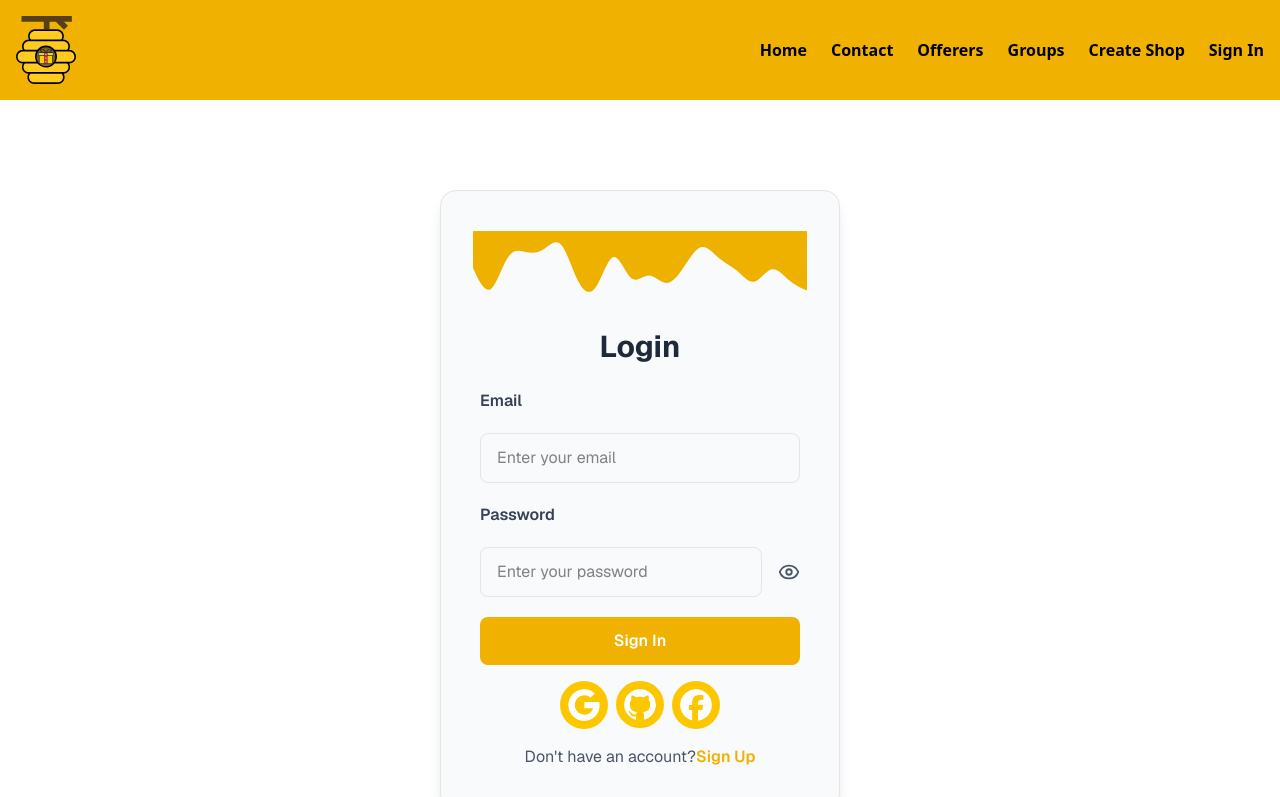
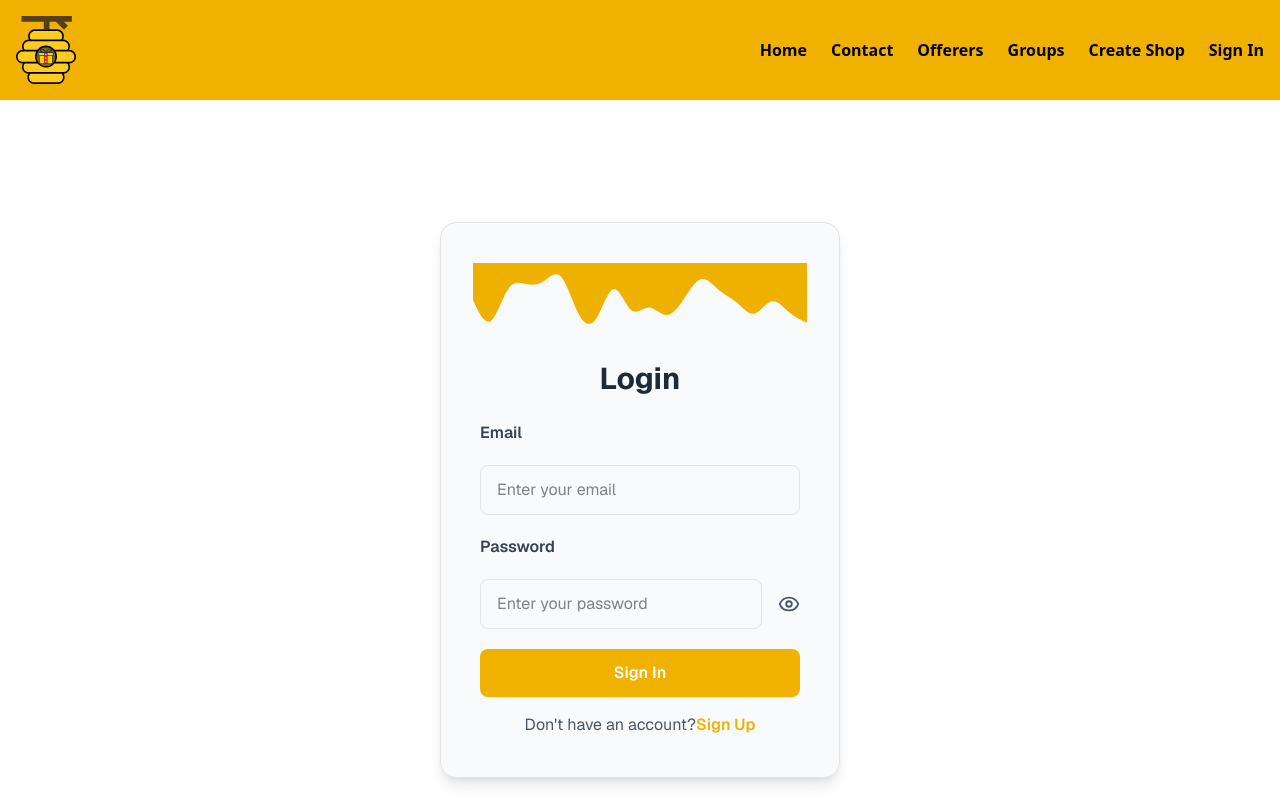
Before and after one commit to AdeelTahir-SE/OfferHive, a Next.js app in the folder offerhive/: page /logIn in a window 1280 px wide. Shown: the top 797 px of the page. Built offline with nearby package versions, Linux system fonts and the light colour scheme; no server answers.

Commit message:
--modified signin and signup page--

```diff
--- a/offerhive/src/app/logIn/page.tsx
+++ b/offerhive/src/app/logIn/page.tsx
@@ -90,7 +90,7 @@ export default function Login() {
 
           {error && <p className="text-red-500 text-center mt-4">{error}</p>}
 
-          <OAuthSection />
+          {/* <OAuthSection /> */}
           <p className="text-center text-gray-600 mt-4">
             Don&apos;t have an account?
             <Link href="/signUp" className="text-yellow-500 font-semibold hover:underline">
--- a/offerhive/src/app/signUp/page.tsx
+++ b/offerhive/src/app/signUp/page.tsx
@@ -98,7 +98,7 @@ export default function SignUp() {
             </section>
           )}
 
-          {!successMessage && <OAuthSection />}
+          {/* {!successMessage && <OAuthSection />} */}
 
           {!successMessage && (
             <p className="text-sm text-center text-gray-500 mt-4">
```
